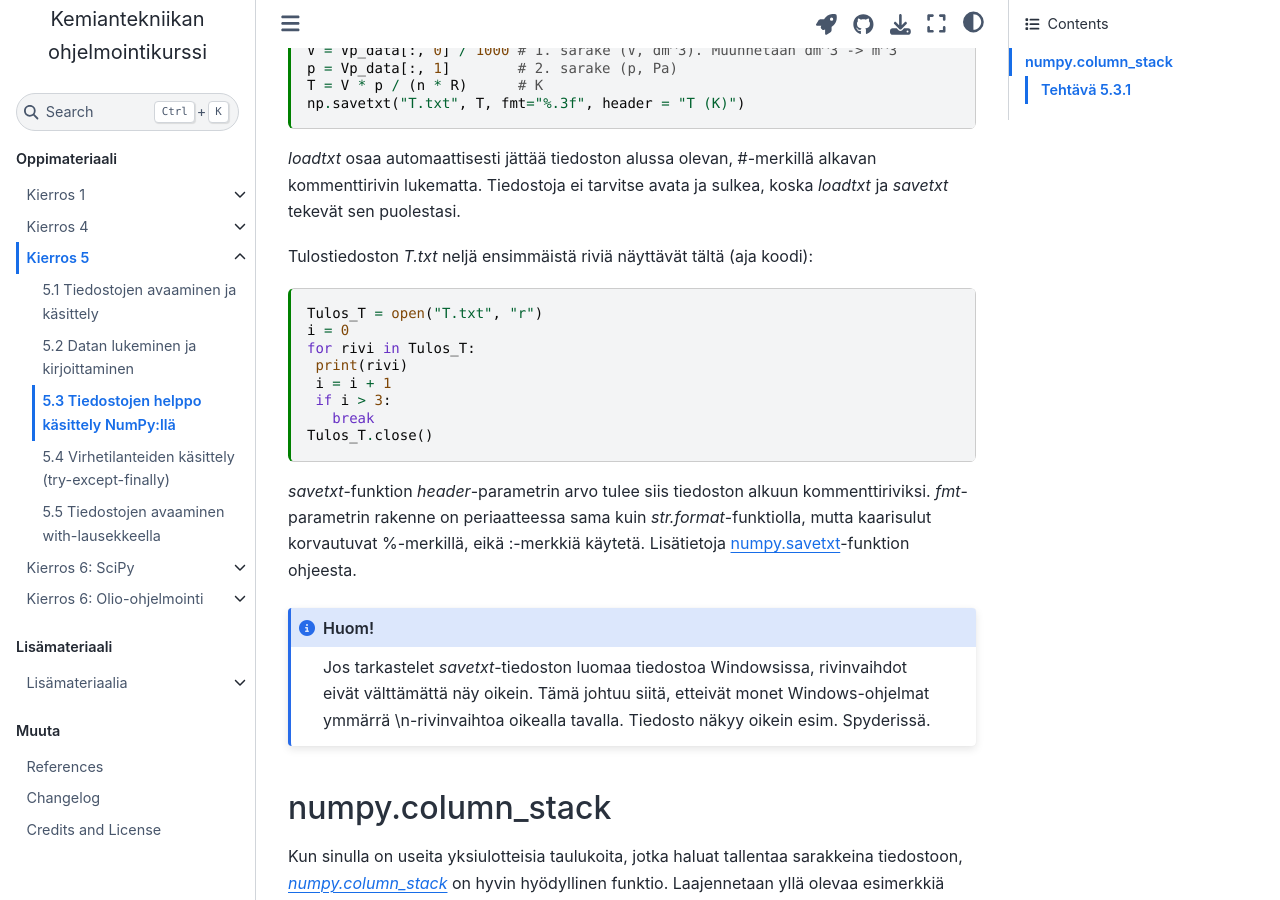
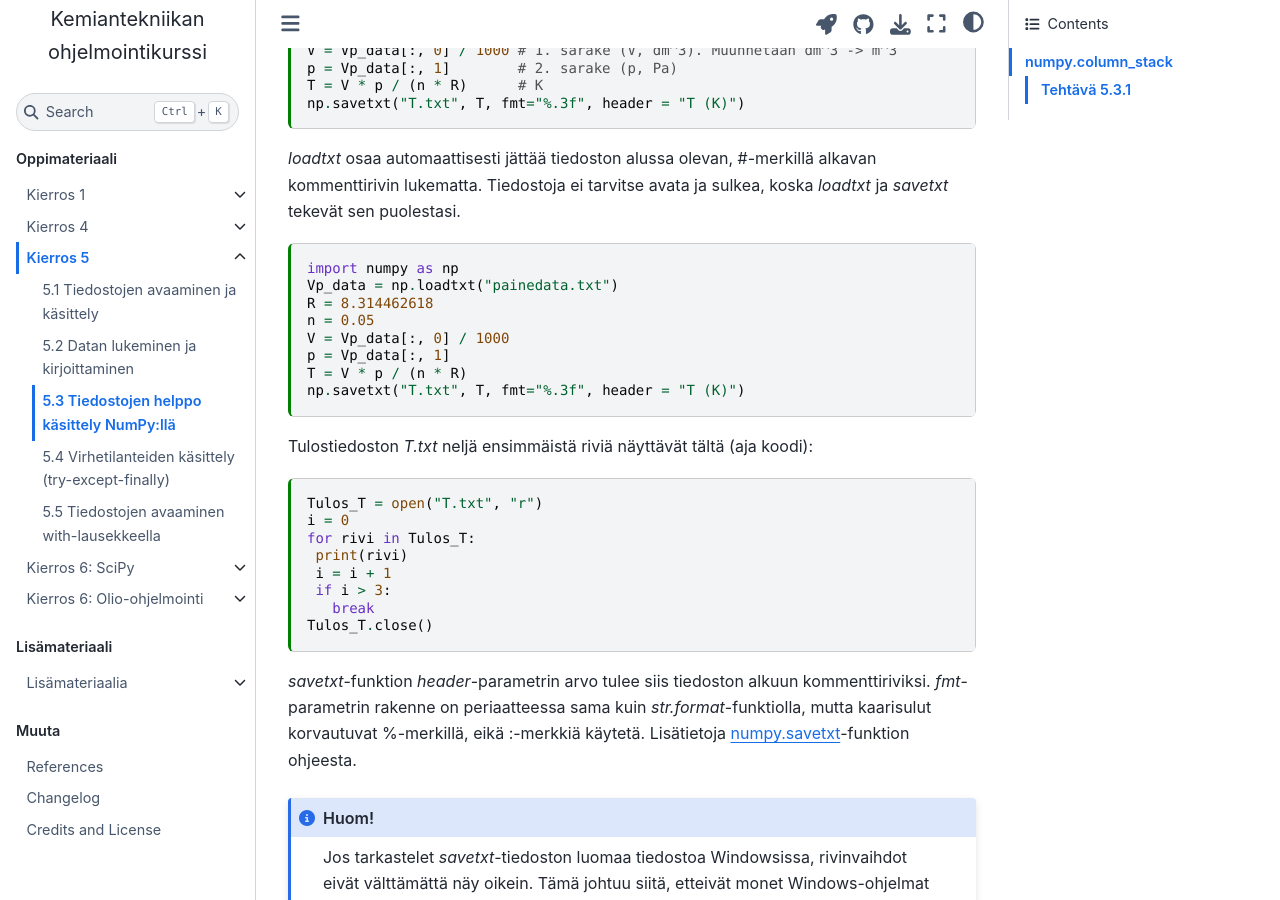
Before and after one commit to elina-ruha/CHEM-ohjelmointikurssikirja-test, a Jupyter Book: the page built from book/Kierros5/s5_3.md, in a window 1280 px wide and 900 px high, scrolled down 602 px. Built offline with Jupyter Book 1.0.4 settings and Sphinx 7.4.7 and the Sphinx Book theme 1.1.4, drawn with Linux system fonts in a browser that asks for light colours; comment, search, counter and statistics services are not loaded; some of the changed text lies outside the part shown.

Commit message:
Update s5_3.md

````diff
--- a/book/Kierros5/s5_3.md
+++ b/book/Kierros5/s5_3.md
@@ -37,7 +37,17 @@ np.savetxt("T.txt", T, fmt="%.3f", header = "T (K)")
 ```
 *loadtxt* osaa automaattisesti jättää tiedoston alussa olevan, #-merkillä alkavan kommenttirivin lukematta.
 Tiedostoja ei tarvitse avata ja sulkea, koska *loadtxt* ja *savetxt* tekevät sen puolestasi.
-
+```{code-cell} ipython3
+:tags: ["thebe-remove-input-init"]
+import numpy as np
+Vp_data = np.loadtxt("painedata.txt")
+R = 8.314462618
+n = 0.05
+V = Vp_data[:, 0] / 1000
+p = Vp_data[:, 1]
+T = V * p / (n * R)
+np.savetxt("T.txt", T, fmt="%.3f", header = "T (K)")
+```
 Tulostiedoston *T.txt* neljä ensimmäistä riviä näyttävät tältä (aja koodi):
  ```{code-cell} ipython3
 Tulos_T = open("T.txt", "r")
@@ -87,12 +97,12 @@ Täydennä niin, että tiedoston c.txt neljä ensimmäistä riviä olisivat:\
 ```{code-cell} ipython3
 import numpy as np
 
-nV_data = np."""Täydennä"""("nV.txt")
+nV_data = np.TÄYDENNÄ("nV.txt")
 # nV_data on nyt kuvitteellinen NumPy-taulukko, jossa on kaksi saraketta: n ja V.
 n = nV_data[:, 0]
 V = nV_data[:, 1]
 c = n/V
-np."""Täydennä"""("c.txt", c, fmt="""Täydennä""", header = "c (mol/dm^3)")
+np.TÄYDENNÄ("c.txt", c, fmt=TÄYDENNÄ, header = "c (mol/dm^3)")
 konsentraatiot = open("c.txt", "r")
 for rivi in konsentraatiot:
  print(rivi)
````
